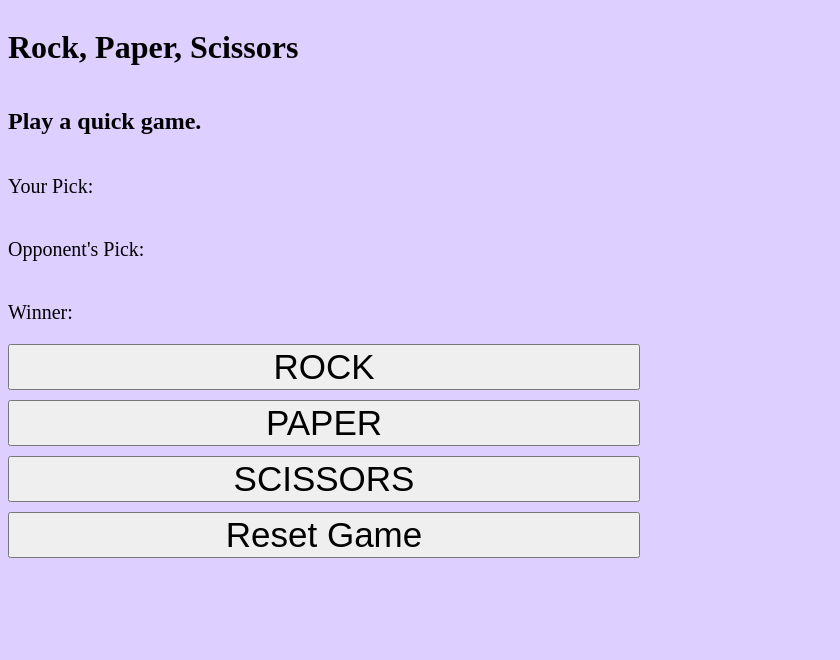
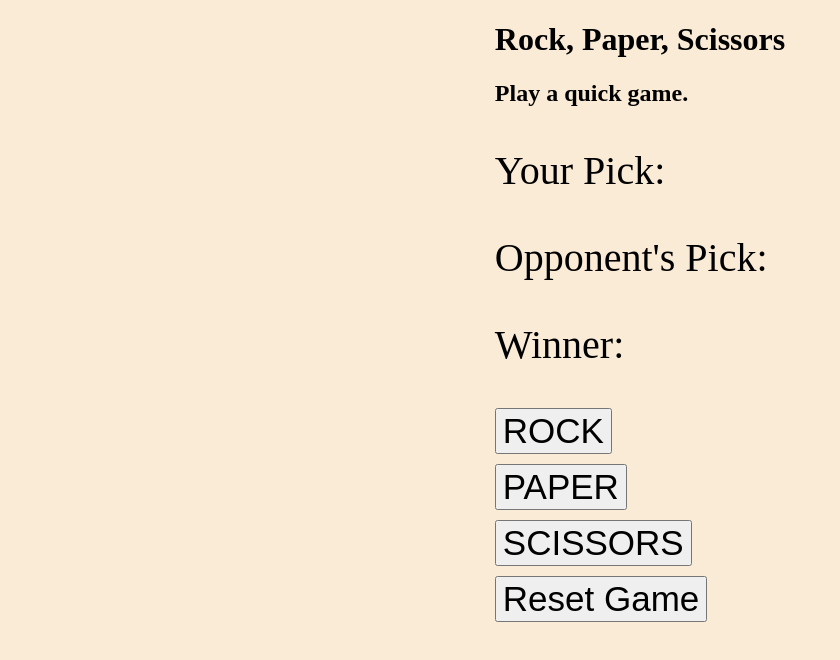
Before and after one commit to t-powers/RPS-Project, a website: page index.html in a window 1280 px wide. Shown: the whole page, without its empty margins (0-840 px from the left). Drawn offline with Linux system fonts and the light colour scheme.

Commit message:
Modified styles

```diff
--- a/style.css
+++ b/style.css
@@ -1,14 +1,15 @@
-body{
-    background-color: rgba(76, 0, 255, 0.188);
-    display: flex;
-    flex-direction: column;
+body {
+  max-width: fit-content;
+  margin-inline: auto;
+  background-color: antiquewhite;
+}
+button {
+
+  font-size: 35px;
+  margin-bottom: 10px;
+  display: flex;
 
 }
-button{
-    width: 50%;
-    font-size: 35px;
-    margin-bottom: 10px;
+p {
+  font-size: 40px;
 }
-p{
-    font-size: 20px;
-}
```
